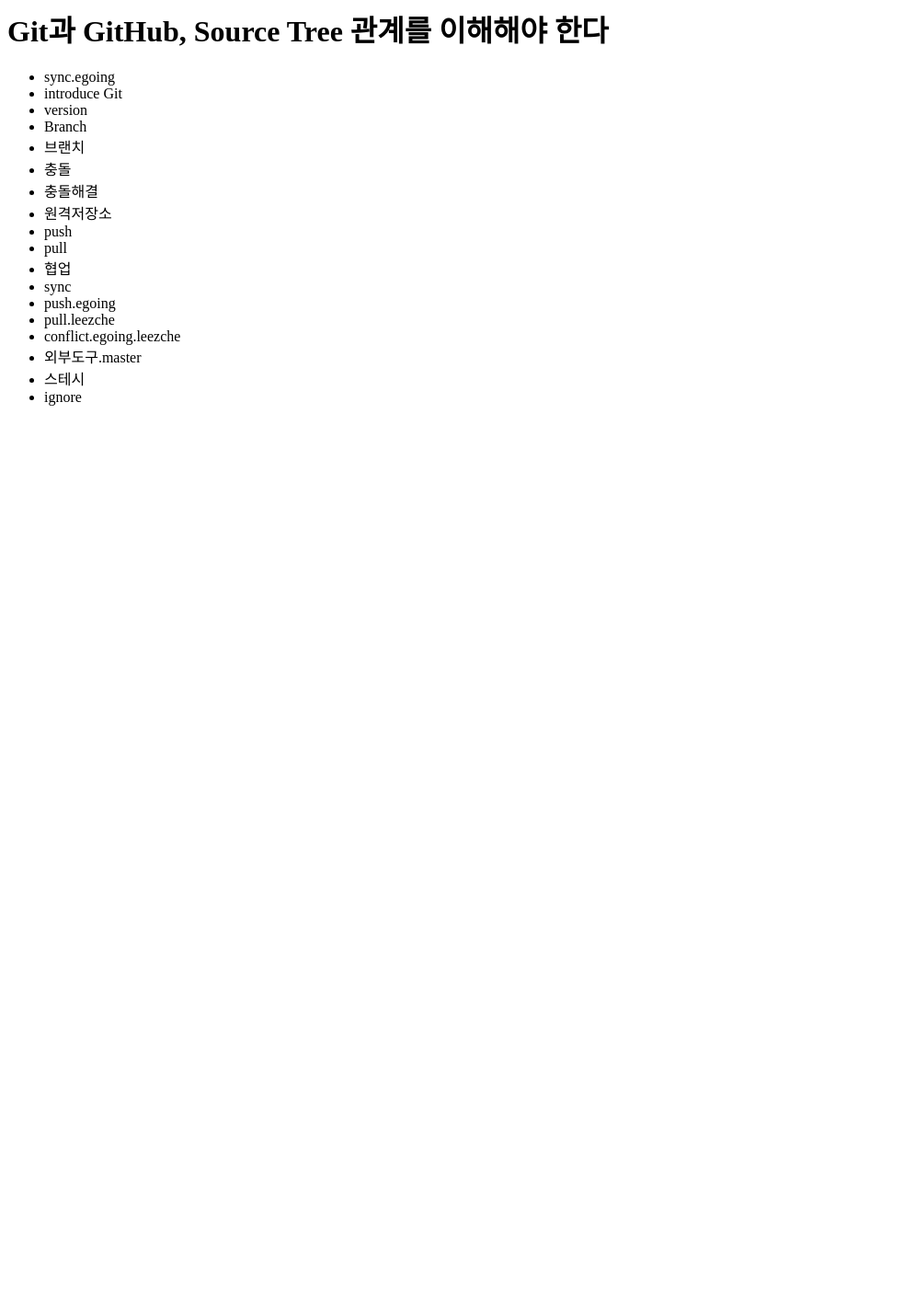
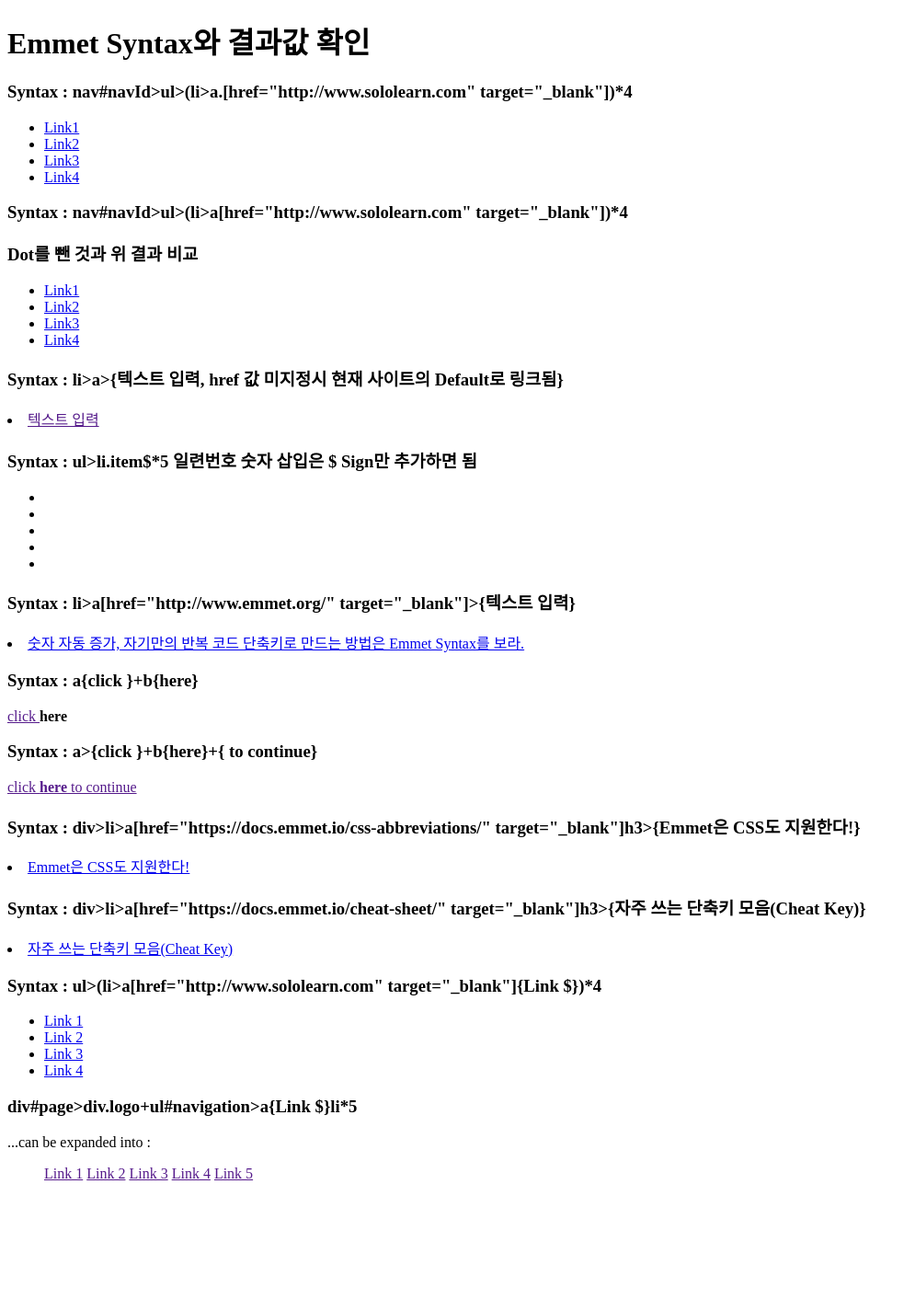
Before and after one commit to Kilsan7/gitMy1stProject, a plain HTML site: page index.html in a window 1280 px wide. Shown: the whole page at 92% size, without its empty margins (0-995 px from the left). Before the commit the page ends 800 px from the top, so only its background shows below. Drawn offline with Linux system fonts and the light colour scheme.

Commit message:
index.html을 emmet 사용법으로 대체함

```diff
--- a/index.html
+++ b/index.html
@@ -1,31 +1,106 @@
-<html>
+<!DOCTYPE html>
+<html lang="ko">
 <head>
-        <meta charset="UTF-8" />
-        <title>GIT과 Source Tree 사용법 이해</title>
+  <meta charset="UTF-8">
+  <meta name="viewport" content="width=device-width, initial-scale=1.0">
+  <meta http-equiv="X-UA-Compatible" content="ie=edge">
+  <title>Emmet 사용법</title>
 </head>
 <body>
+
       <header>
-            <h1>Git과 GitHub, Source Tree 관계를 이해해야 한다</h1>
+          <h1>Emmet Syntax와 결과값 확인</h1>
       </header>
+
+      <!-- h3>{nav#navId>ul>(li>a.[href="http://www.sololearn.com" target="_blank"])*4}
+           실수로 a.을 찍었더니 class자리도 추가되는군 -->
+        <h3>Syntax : nav#navId>ul>(li>a.[href="http://www.sololearn.com" target="_blank"])*4</h3>
+        <nav id="navId">
           <ul>
-            <li>sync.egoing</li>
-            <li>introduce Git</li>
-            <li>version</li>
-            <li>Branch</li>
-            <li>브랜치</li>
-            <li>충돌</li>
-            <li>충돌해결</li>
-            <li>원격저장소</li>
-            <li>push</li>
-            <li>pull</li>
-            <li>협업</li>
-            <li>sync</li>
-            <li>push.egoing</li>
-            <li>pull.leezche</li>
-            <li>conflict.egoing.leezche</li>
-            <li>외부도구.master</li>
-            <li>스테시</li>
-            <li>ignore</li>
+            <li><a href="http://www.sololearn.com" class="" target="_blank">Link1</a></li>
+            <li><a href="http://www.sololearn.com" class="" target="_blank">Link2</a></li>
+            <li><a href="http://www.sololearn.com" class="" target="_blank">Link3</a></li>
+            <li><a href="http://www.sololearn.com" class="" target="_blank">Link4</a></li>
            </ul>
+        </nav>
+
+      <!-- h3>{nav#navId>ul>(li>a[href="http://www.sololearn.com" target="_blank"])*4}
+           Dot를 뺀 것과 비교 -->
+        <h3>Syntax : nav#navId>ul>(li>a[href="http://www.sololearn.com" target="_blank"])*4</h3>
+        <h3>Dot를 뺀 것과 위 결과 비교</h3>
+         <nav id="navId">
+           <ul>
+             <li><a href="http://www.sololearn.com" target="_blank">Link1</a></li>
+             <li><a href="http://www.sololearn.com" target="_blank">Link2</a></li>
+             <li><a href="http://www.sololearn.com" target="_blank">Link3</a></li>
+             <li><a href="http://www.sololearn.com" target="_blank">Link4</a></li>
+           </ul>
+         </nav>
+
+         <!-- li>a>{텍스트 입력} -->
+         <h3>Syntax : li>a>{텍스트 입력, href 값 미지정시 현재 사이트의 Default로 링크됨}</h3>
+         <li><a href="">텍스트 입력</a></li>
+
+         <!-- ul>li.item$*5   일련번호 숫자 삽입은 $만 추가하면 됨 -->
+         <h3>Syntax : ul>li.item$*5 일련번호 숫자 삽입은 $ Sign만 추가하면 됨</h3>
+         <ul>
+           <li class="item1"></li>
+           <li class="item2"></li>
+           <li class="item3"></li>
+           <li class="item4"></li>
+           <li class="item5"></li>
+         </ul>
+
+         <!-- li>a[href="http://www.emmet.org/" target="_blank"]>{텍스트 입력} -->
+         <h3>Syntax : li>a[href="http://www.emmet.org/" target="_blank"]>{텍스트 입력}</h3>
+         <li><a href="https://docs.emmet.io/abbreviations/syntax/" target="_blank">숫자 자동 증가, 자기만의 반복 코드 단축키로 만드는 방법은 Emmet Syntax를 보라.</a></li>
+
+         <!-- a{click}+b{here} -->
+         <h3>Syntax : a{click }+b{here}</h3>
+         <a href="">click </a><b>here</b>
+
+         <!-- a>{click}+b{here}+{ to continue} -->
+         <h3>Syntax : a>{click }+b{here}+{ to continue}</h3>
+         <a href="">click <b>here</b> to continue</a>
+
+         <!-- h3>{Emmet은 CSS도 지원한다!} -->
+         <div>
+           <h3>Syntax : div>li>a[href="https://docs.emmet.io/css-abbreviations/" target="_blank"]h3>{Emmet은 CSS도 지원한다!}</h3>
+           <div>
+             <li><a href="https://docs.emmet.io/css-abbreviations/" target="_blank">Emmet은 CSS도 지원한다!</a></li>
+           </div>
+         </div>
+
+         <div>
+           <!-- div>h3>{Emmet의 자주 쓰는 단축키(Cheat Key)} -->
+           <h3>Syntax : div>li>a[href="https://docs.emmet.io/cheat-sheet/" target="_blank"]h3>{자주 쓰는 단축키 모음(Cheat Key)}</h3>
+           <div>
+             <li><a href="https://docs.emmet.io/cheat-sheet/" target="_blank">자주 쓰는 단축키 모음(Cheat Key)</a></li>
+           </div>
+
+           <h3>Syntax : ul>(li>a[href="http://www.sololearn.com" target="_blank"]{Link $})*4</h3>
+           <ul>
+             <li><a href="http://www.sololearn.com" target="_blank">Link 1</a></li>
+             <li><a href="http://www.sololearn.com" target="_blank">Link 2</a></li>
+             <li><a href="http://www.sololearn.com" target="_blank">Link 3</a></li>
+             <li><a href="http://www.sololearn.com" target="_blank">Link 4</a></li>
+           </ul>
+
+           <!-- div#page>div.logo+ul#navigation>a{Link $}li*5 -->
+           <h3>div#page>div.logo+ul#navigation>a{Link $}li*5</h3>
+           ...can be expanded into :
+
+           <div id="page">
+             <div class="logo"></div>
+             <ul id="navigation">
+               <a href="">Link 1</a>
+               <a href="">Link 2</a>
+               <a href="">Link 3</a>
+               <a href="">Link 4</a>
+               <a href="">Link 5</a>
+             </ul>
+           </div>
+
+         <br><br><br><br><br><br>
 </body>
 </html>
```
Also changed, not shown: 내 GitHub 주소는....txt (added). Lines whose indentation alone changed are shown as unchanged.
